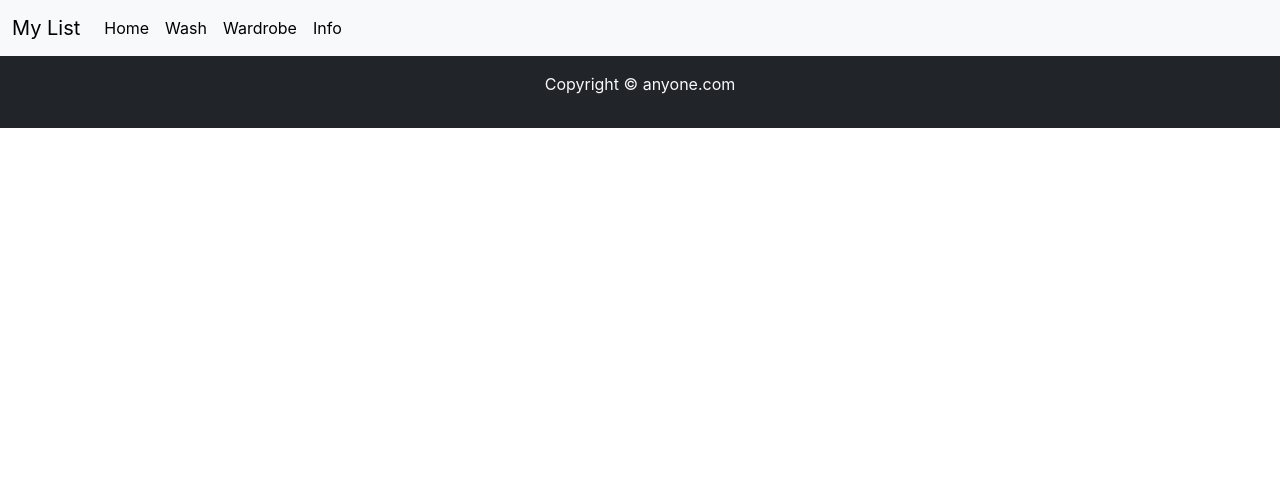
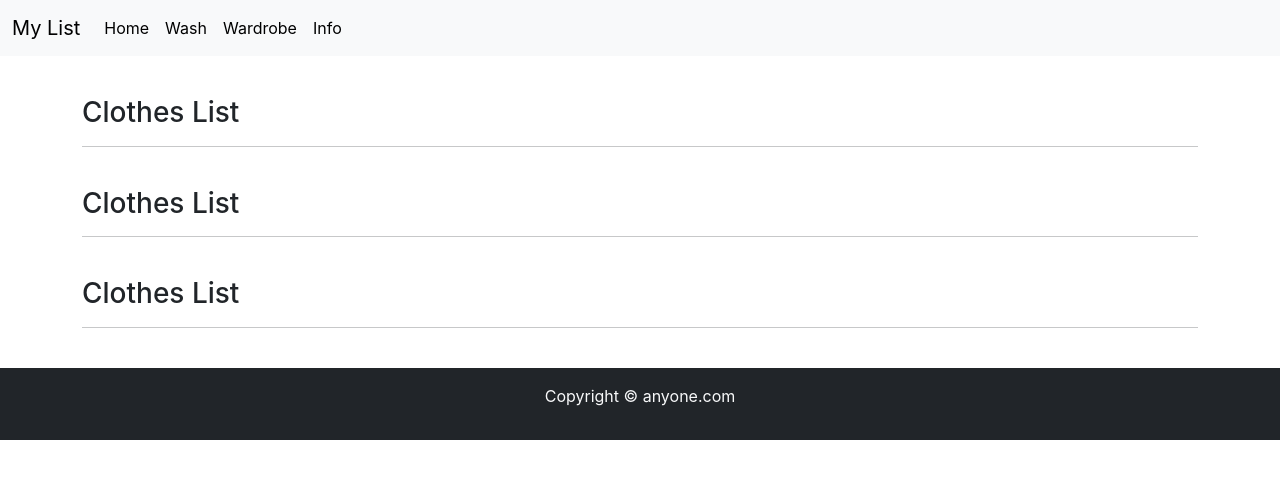
Before and after one commit to Mahesha-kale/clotheapp, a React (Create React App) app in the folder my-app/: page / in a window 1280 px wide. Shown: the top 478 px of the page. Built offline with nearby package versions, Linux system fonts and the light colour scheme; no server answers.

Commit message:
removed all routes

```diff
--- a/my-app/package.json
+++ b/my-app/package.json
@@ -1,5 +1,5 @@
 {
-  "homepage": "http://Mahesha-kale.github.io/clotheapp",
+  "homepage": "http://Mahesha-kale.github.io/clotheapp/",
   "name": "my-app",
   "version": "0.1.0",
   "private": false,
--- a/my-app/src/App.js
+++ b/my-app/src/App.js
@@ -6,40 +6,18 @@ import {Wash} from './MyComponents/Wash';
 import {Wardrobe} from './MyComponents/Wardrobe';
 import {Info} from './MyComponents/Info';
 import React from 'react';
-import {
-  BrowserRouter as Router,
-  Switch,
-  Route,
 
-} from "react-router-dom";
 
 
 function App() {
 
   return (
     <>
-    <Router basename='/clotheapp'>
     <Header title="My List" searchBar={false}/>
-    <Switch>
-
-          <Route exact path="/clotheapp" component={()=>
-            (
-              <>
-              <h1>Hello !!</h1>
-              </>
-            )
-
-          }/>
-          <Route exact path="/info" component={Info}/>
-          <Route exact path="/wash" component={Wash}/>
-          <Route exact path="/wardrobe" component={Wardrobe}/>
-
-    </Switch>
-
-
-
+    <Info/>
+    <Wash/>
+    <Wardrobe/>
     <Footer/>
-    </Router>
     </>
   );
 }
```
